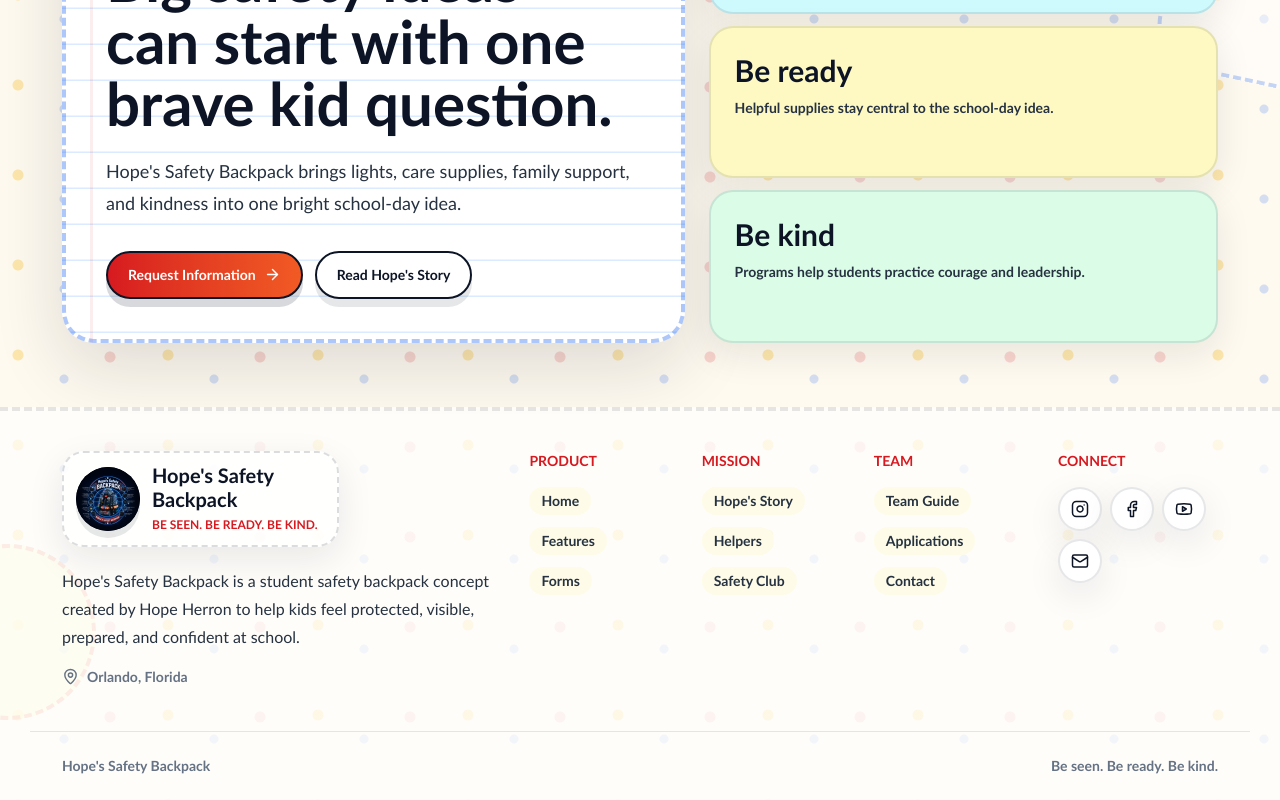
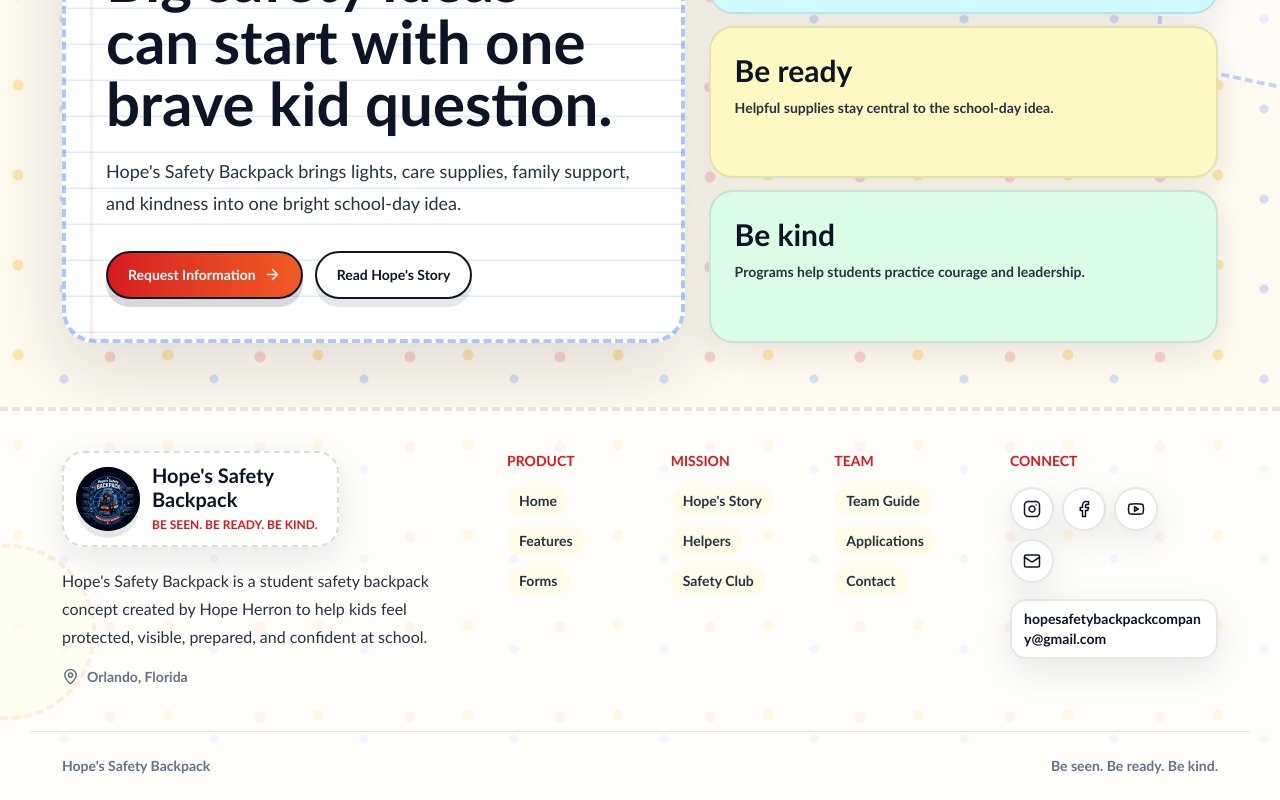
Before and after one commit to Bhavyalohami/hope-s-safety-backpack, a React app: page /forms in a window 1280 px wide. Shown: the part 4675-5475 px from the top of the page. Built offline with nearby package versions, Linux system fonts and the light colour scheme.

Commit message:
Update contact and receipt email

```diff
--- a/src/components/Footer.jsx
+++ b/src/components/Footer.jsx
@@ -165,6 +165,12 @@
                 </a>
               ))}
             </div>
+            <a
+              className="mt-4 block max-w-52 break-words rounded-[1rem] border-2 border-command/10 bg-white/80 px-3 py-2 text-sm font-black leading-5 text-command shadow-soft transition hover:-translate-y-0.5 hover:bg-yellow-100"
+              href={`mailto:${site.email}`}
+            >
+              {site.email}
+            </a>
           </div>
         </div>
 
--- a/src/data.js
+++ b/src/data.js
@@ -1,6 +1,6 @@
 export const site = {
   name: "Hope's Safety Backpack",
-  email: "hopeherronsafetybackpack77@yahoo.com",
+  email: "hopesafetybackpackcompany@gmail.com",
   description:
     "Hope's Safety Backpack is a student safety backpack concept created by Hope Herron to help kids feel protected, visible, prepared, and confident at school.",
   ogImage: "/assets/home-story-hero.webp",
--- a/src/pages/Forms.jsx
+++ b/src/pages/Forms.jsx
@@ -4,7 +4,7 @@
 import { ButtonLink, Hero, KidNote, Reveal, SectionHeader } from "../components/ui.jsx";
 import { withBasePath } from "../paths.js";
 
-const FORM_SUBMIT_RECIPIENT = "hopeherronsafetybackpack77@yahoo.com";
+const FORM_SUBMIT_RECIPIENT = "hopesafetybackpackcompany@gmail.com";
 const FORM_SUBMIT_ENDPOINT = `https://formsubmit.co/ajax/${FORM_SUBMIT_RECIPIENT}`;
 
 function cleanValue(value, fallback = "Not provided") {
```
